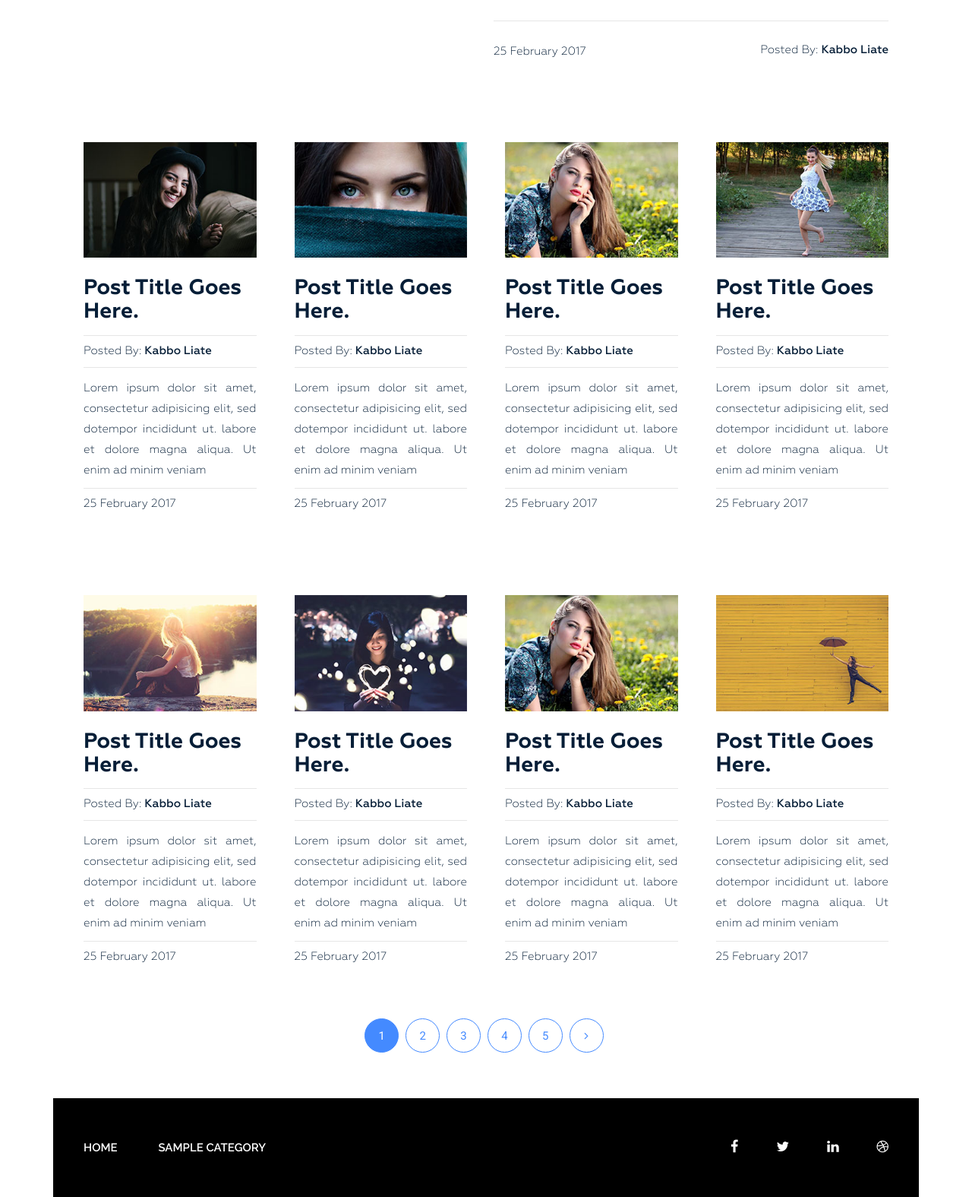
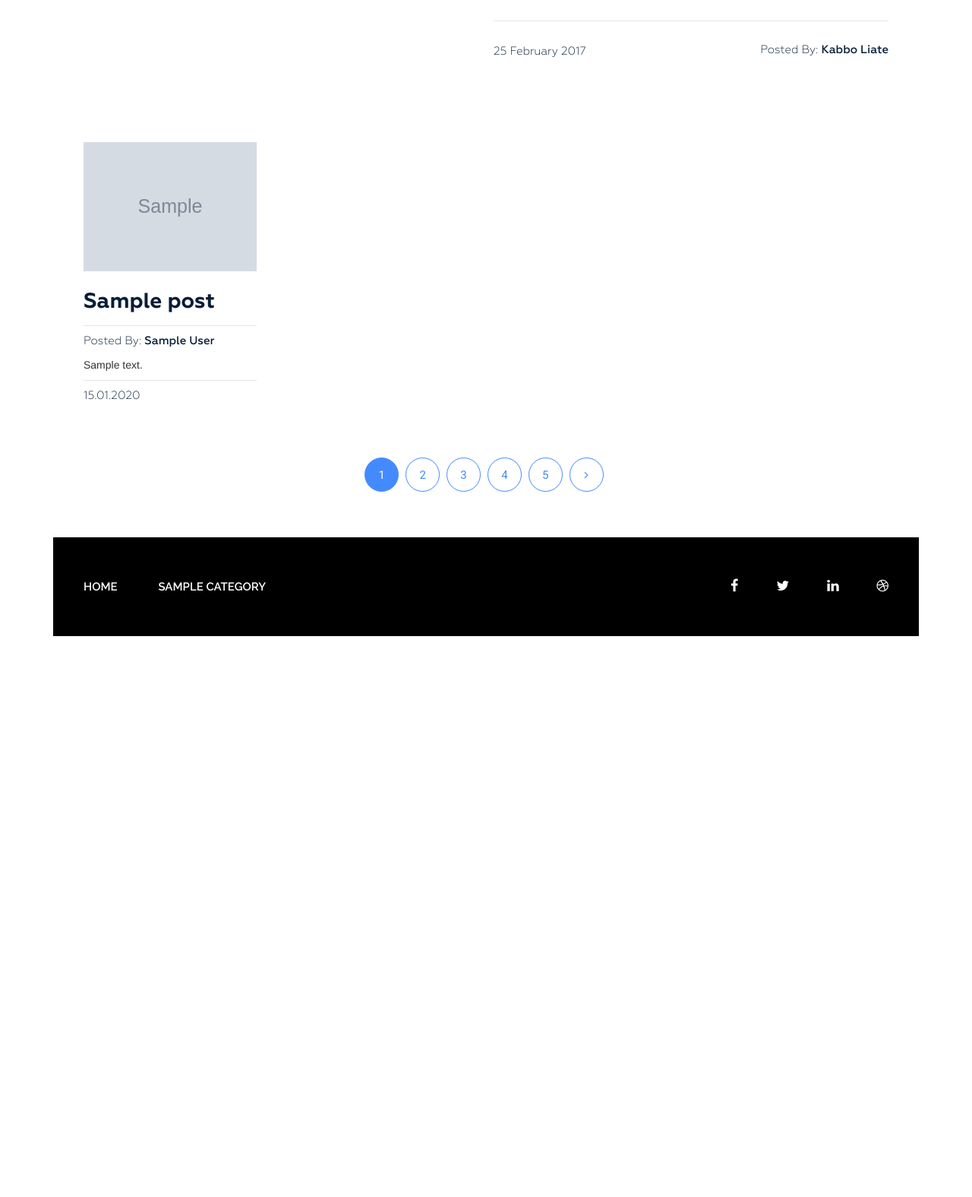
Before and after one commit to habibulla96/TechnoBlog, a Django app: page / in a window 1280 px wide. Shown: the part 1072-2647 px from the top of the page at 76% size. After the commit the page ends 1909 px from the top, so only its background shows below. Run offline with Django 3.2, Linux system fonts and the light colour scheme; tables that the repository leaves empty hold one stand-in row (values such as "Sample post"); grey boxes marked "Sample" are stand-in pictures; some libraries are stand-ins or nearby versions.

Commit message:
end 9 videocourse

```diff
--- a/blog/models.py
+++ b/blog/models.py
@@ -45,6 +45,9 @@ class Post(models.Model):
     def __str__(self):
         return self.title
 
+    def get_absolute_url(self):
+        return reverse('post', kwargs={'slug': self.slug})
+
     class Meta:
         verbose_name = 'Статья(ю)'
         verbose_name_plural = 'Статьи'
--- a/blog/templates/blog/index.html
+++ b/blog/templates/blog/index.html
@@ -1,5 +1,7 @@
 {% extends 'base.html' %}
 {% load static %}
+
+{% block title %}{{ title }} / {{ block.super }}{% endblock %}
 
 {% block content %}
 
@@ -15,6 +17,7 @@
         </div>
     </div>
 </section>
+
 <section class="blog-post-area">
     <div class="container">
         <div class="row">
@@ -33,86 +36,25 @@
                             </div>
                         </div>
                     </div>
+
+                    {% for post in posts %}
                     <div class="col-md-3">
                         <div class="single-post">
-                            <img src="{% static 'img/post-image2.jpg' %}" alt="">
-                            <h3><a href="#">Post Title Goes Here.</a></h3>
-                            <h4><span>Posted By: <span class="author-name">Kabbo Liate</span></span>
+
+                            {% if post.photo %}
+                            <img src="{{ post.photo.url }}" alt="{{ post.title }}">
+                            {% else %}
+                            <img src="https://picsum.photos/id/1060/300/201/?blur=2" alt="{{ post.title }}">
+                            {% endif %}
+
+                            <h3><a href="{{ post.get_absolute_url }}">{{ post.title }}</a></h3>
+                            <h4><span>Posted By: <span class="author-name">{{ post.author }}</span></span>
                             </h4>
-                            <p>Lorem ipsum dolor sit amet, consectetur adipisicing elit, sed dotempor incididunt ut. labore et dolore magna aliqua. Ut enim ad minim veniam</p>
-                            <h4><span>25 February 2017</span></h4>
+                            {{ post.content|truncatewords_html:20|safe }}
+                            <h4><span>{{ post.created_at|date:"d.m.Y" }}</span></h4>
                         </div>
                     </div>
-                    <div class="col-md-3">
-                        <div class="single-post">
-                            <img src="{% static 'img/post-image3.jpg' %}" alt="">
-                            <h3><a href="#">Post Title Goes Here.</a></h3>
-                            <h4><span>Posted By: <span class="author-name">Kabbo Liate</span></span>
-                            </h4>
-                            <p>Lorem ipsum dolor sit amet, consectetur adipisicing elit, sed dotempor incididunt ut. labore et dolore magna aliqua. Ut enim ad minim veniam</p>
-                            <h4><span>25 February 2017</span></h4>
-                        </div>
-                    </div>
-                    <div class="col-md-3">
-                        <div class="single-post">
-                            <img src="{% static 'img/post-image4.jpg' %}" alt="">
-                            <h3><a href="#">Post Title Goes Here.</a></h3>
-                            <h4><span>Posted By: <span class="author-name">Kabbo Liate</span></span>
-                            </h4>
-                            <p>Lorem ipsum dolor sit amet, consectetur adipisicing elit, sed dotempor incididunt ut. labore et dolore magna aliqua. Ut enim ad minim veniam</p>
-                            <h4><span>25 February 2017</span></h4>
-                        </div>
-                    </div>
-                    <div class="col-md-3">
-                        <div class="single-post">
-                            <img src="{% static 'img/post-image5.jpg' %}" alt="">
-                            <h3><a href="#">Post Title Goes Here.</a></h3>
-                            <h4><span>Posted By: <span class="author-name">Kabbo Liate</span></span>
-                            </h4>
-                            <p>Lorem ipsum dolor sit amet, consectetur adipisicing elit, sed dotempor incididunt ut. labore et dolore magna aliqua. Ut enim ad minim veniam</p>
-                            <h4><span>25 February 2017</span></h4>
-                        </div>
-                    </div>
-                    <div class="col-md-3">
-                        <div class="single-post">
-                            <img src="{% static 'img/post-image6.jpg' %}" alt="">
-                            <h3><a href="#">Post Title Goes Here.</a></h3>
-                            <h4><span>Posted By: <span class="author-name">Kabbo Liate</span></span>
-                            </h4>
-                            <p>Lorem ipsum dolor sit amet, consectetur adipisicing elit, sed dotempor incididunt ut. labore et dolore magna aliqua. Ut enim ad minim veniam</p>
-                            <h4><span>25 February 2017</span></h4>
-                        </div>
-                    </div>
-                    <div class="col-md-3">
-                        <div class="single-post">
-                            <img src="{% static 'img/post-image7.jpg' %}" alt="">
-                            <h3><a href="#">Post Title Goes Here.</a></h3>
-                            <h4><span>Posted By: <span class="author-name">Kabbo Liate</span></span>
-                            </h4>
-                            <p>Lorem ipsum dolor sit amet, consectetur adipisicing elit, sed dotempor incididunt ut. labore et dolore magna aliqua. Ut enim ad minim veniam</p>
-                            <h4><span>25 February 2017</span></h4>
-                        </div>
-                    </div>
-                    <div class="col-md-3">
-                        <div class="single-post">
-                            <img src="{% static 'img/post-image8.jpg' %}" alt="">
-                            <h3><a href="#">Post Title Goes Here.</a></h3>
-                            <h4><span>Posted By: <span class="author-name">Kabbo Liate</span></span>
-                            </h4>
-                            <p>Lorem ipsum dolor sit amet, consectetur adipisicing elit, sed dotempor incididunt ut. labore et dolore magna aliqua. Ut enim ad minim veniam</p>
-                            <h4><span>25 February 2017</span></h4>
-                        </div>
-                    </div>
-                    <div class="col-md-3">
-                        <div class="single-post">
-                            <img src="{% static 'img/post-image9.jpg' %}" alt="">
-                            <h3><a href="#">Post Title Goes Here.</a></h3>
-                            <h4><span>Posted By: <span class="author-name">Kabbo Liate</span></span>
-                            </h4>
-                            <p>Lorem ipsum dolor sit amet, consectetur adipisicing elit, sed dotempor incididunt ut. labore et dolore magna aliqua. Ut enim ad minim veniam</p>
-                            <h4><span>25 February 2017</span></h4>
-                        </div>
-                    </div>
+                    {% endfor %}
             </div>
         </div>
     </div>
--- a/blog/urls.py
+++ b/blog/urls.py
@@ -4,6 +4,7 @@ from .views import *
 
 
 urlpatterns = [
-    path('', index, name='home'),
+    path('', Home.as_view(), name='home'),
     path('category/<str:slug>/', get_category, name='category'),
+    path('post/<str:slug>/', get_post, name='post'),
 ]
--- a/blog/views.py
+++ b/blog/views.py
@@ -1,4 +1,18 @@
 from django.shortcuts import render
+from django.views.generic import ListView, DetailView
+from .models import *
+
+
+class Home(ListView):
+    model = Post
+    template_name = 'blog/index.html'
+    context_object_name = 'posts'
+    paginate_by = 2
+
+    def get_context_data(self, *, object_list=None, **kwargs):
+        context = super().get_context_data(**kwargs)
+        context['title'] = 'Все новости'
+        return context
 
 
 def index(request):
@@ -7,3 +21,7 @@ def index(request):
 
 def get_category(request, slug):
     return render(request, 'blog/category.html')
+
+
+def get_post(request, slug):
+    return render(request, 'blog/category.html')
--- a/templates/base.html
+++ b/templates/base.html
@@ -6,7 +6,7 @@
 <head>
     <meta charset="UTF-8">
     <meta name="viewport" content="width=device-width, initial-scale=1">
-    <title>Front page</title>
+    <title>{% block title %}Techno blog{% endblock %}</title>
     <link href="https://fonts.googleapis.com/icon?family=Material+Icons" rel="stylesheet">
     <link href="https://fonts.googleapis.com/css?family=Raleway:300,400,500,600,700,800,900" rel="stylesheet">
     <link href="https://fonts.googleapis.com/css?family=Roboto:400,500,700,900" rel="stylesheet">
```
Also changed, not shown: 2 other files.
